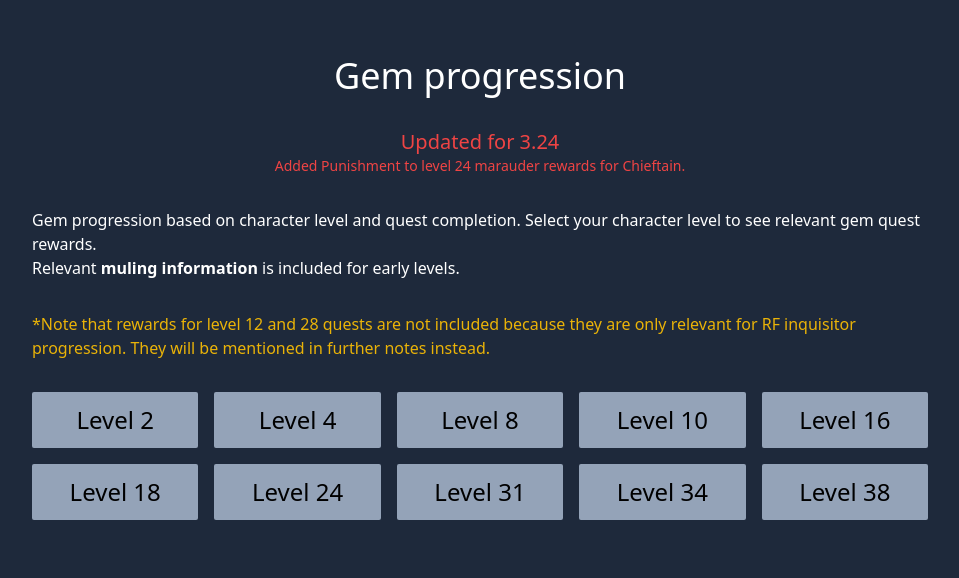
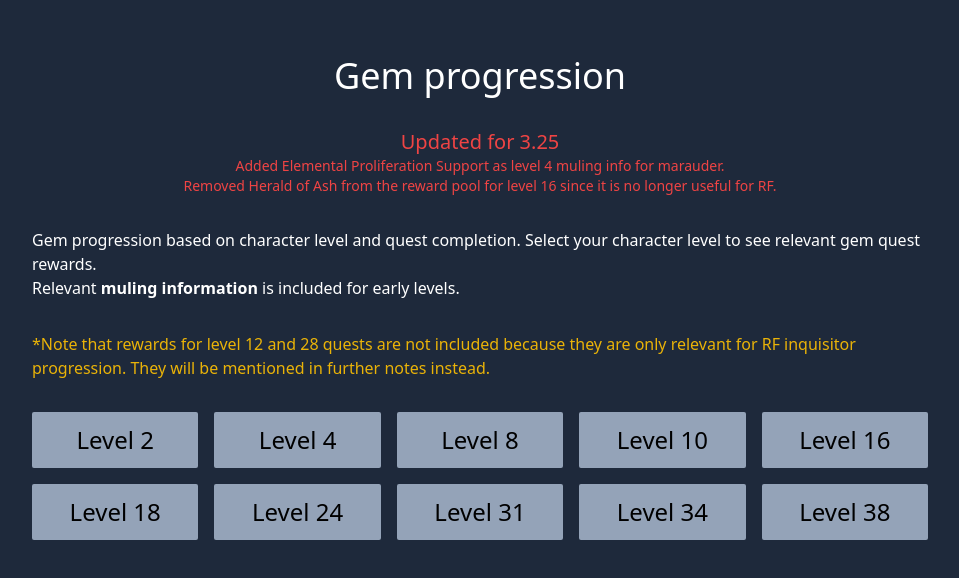
Before and after one commit to alexmarin86/gem-progression, a React (Vite) app: page / in a window 1280 px wide. Shown: the top 578 px of the page, without its empty margins (160-1119 px from the left). Built offline with nearby package versions, Linux system fonts and the light colour scheme.

Commit message:
3.25 update

```diff
--- a/src/App.tsx
+++ b/src/App.tsx
@@ -28,9 +28,14 @@ function App() {
         <section className="mx-auto w-full md:w-3/4">
           <div className="flex flex-col gap-8 px-8">
             <span className="text-center text-xl text-red-500">
-              Updated for 3.24
-              <small className="flex justify-center text-sm">
-                Added Punishment to level 24 marauder rewards for Chieftain.
+              Updated for 3.25
+              <small className="block text-center text-sm">
+                Added Elemental Proliferation Support as level 4 muling info for
+                marauder.
+              </small>
+              <small className="block text-center text-sm">
+                Removed Herald of Ash from the reward pool for level 16 since it
+                is no longer useful for RF.
               </small>
             </span>
             <div>
--- a/src/components/levels/LevelFour.tsx
+++ b/src/components/levels/LevelFour.tsx
@@ -6,14 +6,15 @@ import SummonPhantasm from '../../assets/gems/Summon_Phantasm_Support_icon.png'
 import FlameWall from '../../assets/gems/Flame_Wall_icon.png'
 import ArcaneSurge from '../../assets/gems/Arcane_Surge_Support_icon.png'
 import RollingMagma from '../../assets/gems/Rolling_Magma_icon.png'
+import ElementalProliferation from '../../assets/gems/Elemental_Proliferation_Support_icon.png'
 
 function LevelFour() {
   return (
     <div className="flex flex-col gap-6">
       <h2 className="text-2xl">Level 4 quest rewards</h2>
       <p>
-				At level 4 we complete the quests "Mercy mission" and "Breaking
-				some eggs". The rewards, depending on class are:
+        At level 4 we complete the quests "Mercy mission" and "Breaking some
+        eggs". The rewards, depending on class are:
       </p>
       <div className="flex gap-4 flex-col md:flex-row">
         <div className="border-2 p-6 md:w-1/2">
@@ -40,9 +41,8 @@ function LevelFour() {
             if we haven't muled it.
           </p>
           <p className="mt-4">
-						<span className="font-semibold">Muling Info.</span> It
-						is highly recommended that you mule a witch for the
-						following gems:
+            <span className="font-semibold">Muling Info.</span> It is highly
+            recommended that you mule a witch for the following gems:
           </p>
           <ul className="mt-1 ml-4 list-disc">
             <li className="mb-2">
@@ -62,15 +62,28 @@ function LevelFour() {
               as a reward for completing "Breaking some eggs".
             </li>
             <li>
-							At this point if you have spare currency you can
-							pick up{' '}
+              You may also purchase{' '}
+              <Gem
+                content="Elemental Proliferation"
+                src={ElementalProliferation}
+                className="text-blue-400 underline"
+              />
+              , which is important for your{' '}
+              <Gem
+                content="Rolling Magma"
+                src={RollingMagma}
+                className="text-blue-400 underline"
+              />{' '}
+              setup.
+            </li>
+            <li>
+              At this point if you have spare currency you can pick up{' '}
               <Gem
                 content="Holy Flame Totem"
                 src={HolyFlameTotem}
                 className="text-red-400 underline"
               />{' '}
-							from Nessa. If not, you can pick it up later as a
-							marauder.
+              from Nessa. If not, you can pick it up later as a marauder.
             </li>
           </ul>
         </div>
--- a/src/components/levels/LevelSixteen.tsx
+++ b/src/components/levels/LevelSixteen.tsx
@@ -1,5 +1,4 @@
 import Gem from '../Gem'
-import HeraldOfAsh from '../../assets/gems/Herald_of_Ash_icon.png'
 import HeraldOfThunder from '../../assets/gems/Herald_of_Thunder_icon.png'
 import RighteousFire from '../../assets/gems/Righteous_Fire_icon.png'
 import BloodRage from '../../assets/gems/Blood_Rage_icon.png'
@@ -18,9 +17,9 @@ function LevelSixteen() {
             <span className="font-semibold">As a marauder: </span>
             We take{' '}
             <Gem
-							content="Herald of Ash"
-							src={HeraldOfAsh}
-							className="text-red-400 underline"
+              content="Blood Rage"
+              src={BloodRage}
+              className="text-green-400 underline"
             />
             .
           </p>
@@ -31,12 +30,6 @@ function LevelSixteen() {
               src={RighteousFire}
               className="text-blue-400 underline"
             />{' '}
-						and optionally{' '}
-						<Gem
-							content="Blood Rage"
-							src={BloodRage}
-							className="text-green-400 underline"
-						/>{' '}
             from Yeena.
           </p>
         </div>
@@ -45,20 +38,11 @@ function LevelSixteen() {
             <span className="font-semibold">As a templar: </span>
             We take{' '}
             <Gem
-							content="Herald of Ash"
-							src={HeraldOfAsh}
-							className="text-red-400 underline"
-						/>
-						.
-					</p>
-					<p className="mb-4">
-						We can also purchase{' '}
-						<Gem
               content="Righteous Fire"
               src={RighteousFire}
               className="text-blue-400 underline"
-						/>{' '}
-						from Yeena.
+            />
+            .
           </p>
           <p>
             If we have a spare Orb of Alteration we can purchase{' '}
```
Also changed, not shown: src/assets/gems/Elemental_Proliferation_Support_icon.png (added), 1 other file (tests, documents, lock files or other folders). Lines whose indentation alone changed are shown as unchanged.
